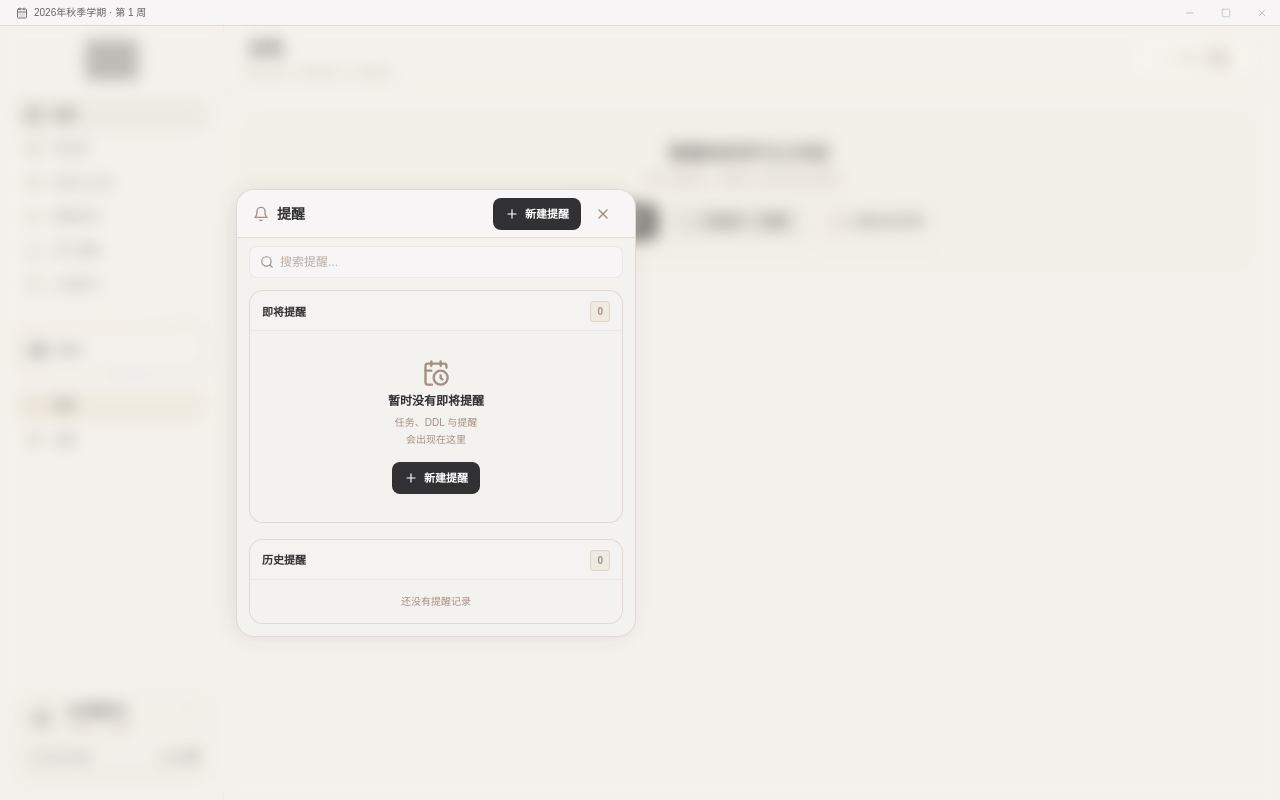
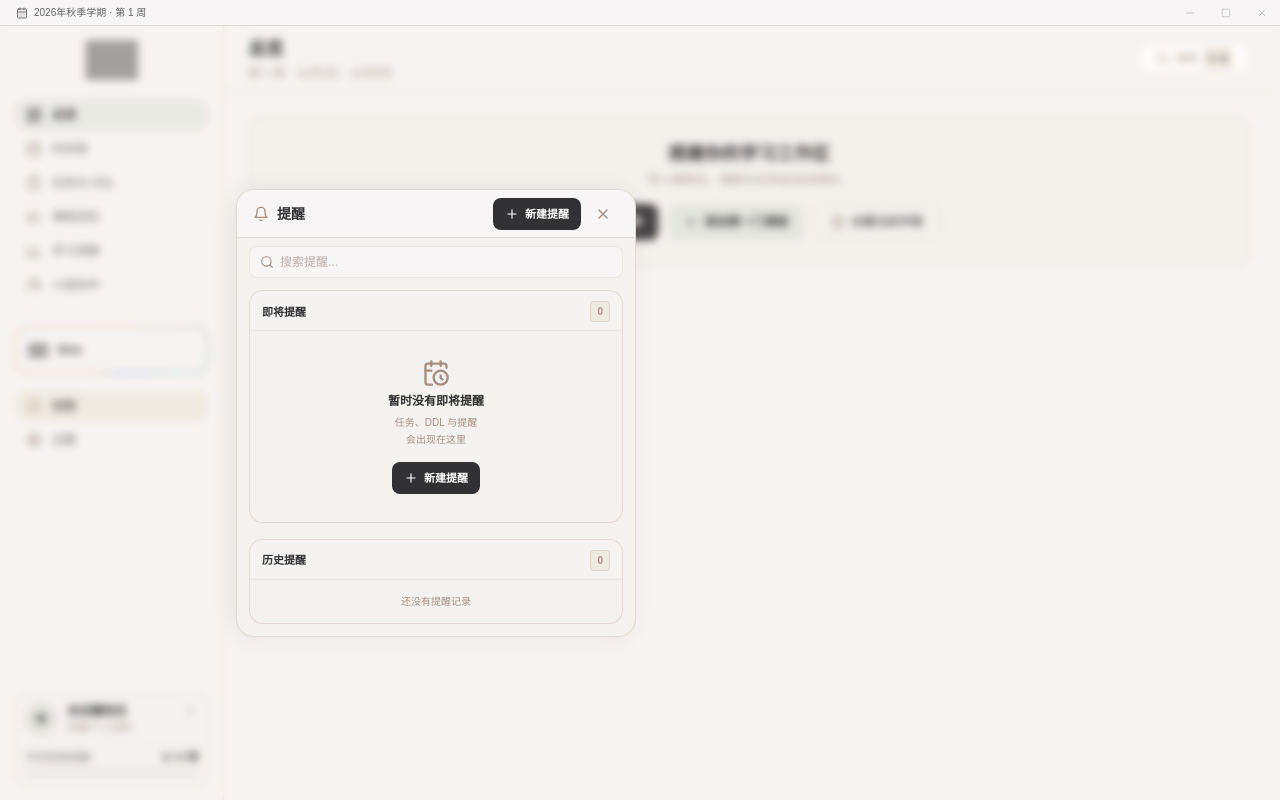
Before and after one commit to zuliku/classflow-study-dashboard, a React (Vite) app: page / in a window 1280 px wide. Both pictures are taken after a click on the button "提醒". Built offline with nearby package versions, Linux system fonts and the light colour scheme; grey boxes are pictures that could not be loaded; a web font is replaced by a local one.

Commit message:
fix(ui): 降低浅色磨砂强度，保留背景内容

```diff
--- a/app/globals.css
+++ b/app/globals.css
@@ -463,30 +463,30 @@ html[data-motion-effective="reduced"] .ux-press:active:not(:disabled) {
   /* 统一弹窗磨砂背景：浅色暖纸面（alabaster/paper）而非深色 dim。
      blur 静态，只随 root opacity 淡入淡出，避免逐帧重算 backdrop-filter。 */
   .ux-scrim {
-    background-color: rgba(240, 235, 225, 0.62);
+    background-color: rgba(240, 235, 225, 0.2);
+    -webkit-backdrop-filter: blur(10px) saturate(1.03);
+    backdrop-filter: blur(10px) saturate(1.03);
+  }
+  .ux-scrim-soft {
+    background-color: rgba(240, 235, 225, 0.1);
+    -webkit-backdrop-filter: blur(4px) saturate(1.02);
+    backdrop-filter: blur(4px) saturate(1.02);
+  }
+  .ux-scrim-strong {
+    background-color: rgba(247, 245, 245, 0.35);
     -webkit-backdrop-filter: blur(14px) saturate(1.05);
     backdrop-filter: blur(14px) saturate(1.05);
   }
-  .ux-scrim-soft {
-    background-color: rgba(240, 235, 225, 0.42);
-    -webkit-backdrop-filter: blur(8px) saturate(1.02);
-    backdrop-filter: blur(8px) saturate(1.02);
-  }
-  .ux-scrim-strong {
-    background-color: rgba(247, 245, 245, 0.78);
-    -webkit-backdrop-filter: blur(22px) saturate(1.08);
-    backdrop-filter: blur(22px) saturate(1.08);
-  }
 
   @supports not ((backdrop-filter: blur(1px)) or (-webkit-backdrop-filter: blur(1px))) {
     .ux-scrim {
-      background-color: rgba(240, 235, 225, 0.9);
+      background-color: rgba(240, 235, 225, 0.55);
     }
     .ux-scrim-soft {
-      background-color: rgba(240, 235, 225, 0.78);
+      background-color: rgba(240, 235, 225, 0.4);
     }
     .ux-scrim-strong {
-      background-color: rgba(247, 245, 245, 0.94);
+      background-color: rgba(247, 245, 245, 0.75);
     }
   }
 
```
Also changed, not shown: 3 other files (tests, documents, lock files or other folders).
